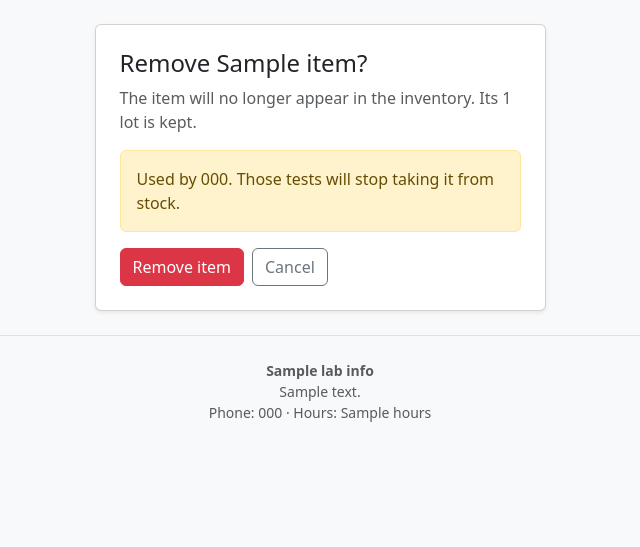
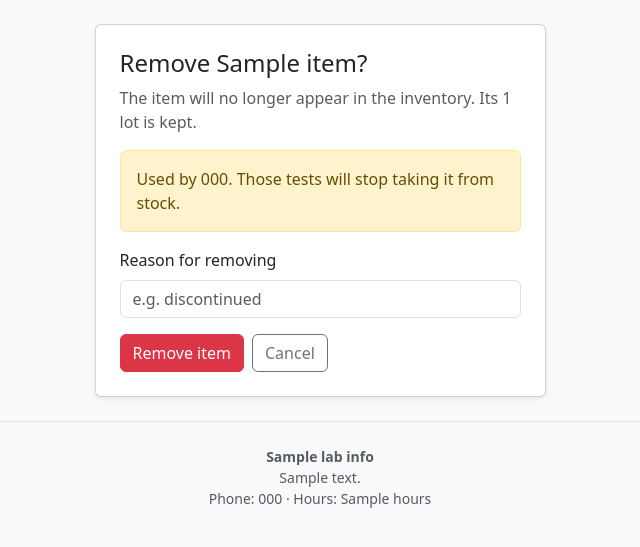
Before and after one commit to PeytonNagle/clinical-lab-mgmt-team1, a Django app: template templates/inventory/item_confirm_remove.html in a window 1280 px wide. Shown: the part 56-603 px from the top of the page, without its empty margins (320-960 px from the left). Run offline with Django 5.2, Linux system fonts and the light colour scheme; the template is opened without the code that fills it: most values are stand-ins (such as "Sample title", 1, 10 or a date in 2020).

Commit message:
SXFT-95 E2: Require a reason to remove a supply item
Co-Authored-By: Claude Sonnet 5.5 <noreply@anthropic.com>

```diff
--- a/templates/inventory/item_confirm_remove.html
+++ b/templates/inventory/item_confirm_remove.html
@@ -18,10 +18,22 @@
                         Those tests will stop taking it from stock.
                     </div>
                 {% endif %}
-                <form method="post" class="d-flex gap-2">
+                <form method="post">
                     {% csrf_token %}
-                    <button type="submit" class="btn btn-danger">Remove item</button>
-                    <a class="btn btn-outline-secondary" href="{% url 'item_detail' item.pk %}">Cancel</a>
+                    <div class="mb-3">
+                        <label for="{{ form.reason.id_for_label }}" class="form-label">Reason for removing</label>
+                        <input type="text" name="{{ form.reason.html_name }}" id="{{ form.reason.id_for_label }}"
+                               value="{{ form.reason.value|default_if_none:'' }}" maxlength="255" required
+                               class="form-control{% if form.reason.errors %} is-invalid{% endif %}"
+                               placeholder="e.g. discontinued">
+                        {% for error in form.reason.errors %}
+                            <div class="invalid-feedback">{{ error }}</div>
+                        {% endfor %}
+                    </div>
+                    <div class="d-flex gap-2">
+                        <button type="submit" class="btn btn-danger">Remove item</button>
+                        <a class="btn btn-outline-secondary" href="{% url 'item_detail' item.pk %}">Cancel</a>
+                    </div>
                 </form>
             </div>
         </div>
```
Also changed, not shown: inventory/forms.py (+11 -0 lines), inventory/tests.py (+13 -1 lines), inventory/views.py (+6 -5 lines).
